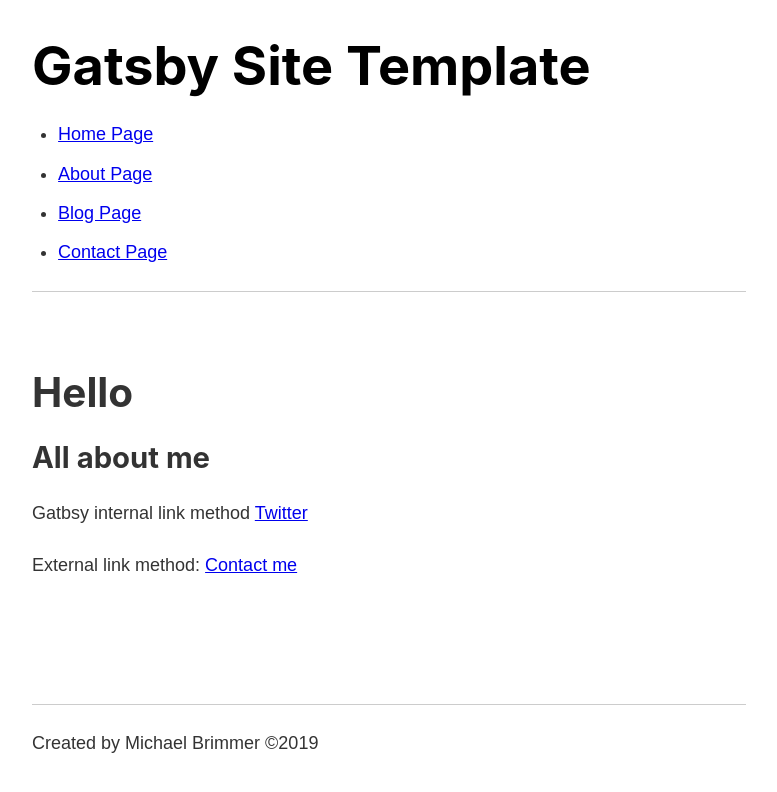
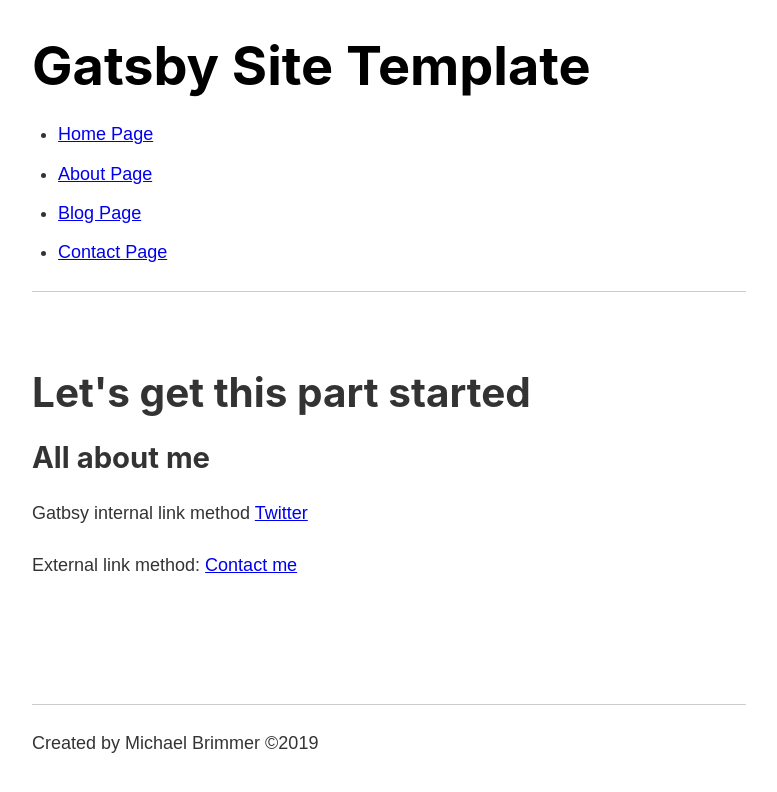
Before and after one commit to testpresser/gatsby-contentful-test-template-, a Gatsby site: page / in a window 1280 px wide. Shown: the whole page, without its empty margins (251-1028 px from the left). Built offline with nearby package versions, Linux system fonts and the light colour scheme; Gatsby itself is replaced by a stand-in of ours.

Commit message:
Testing new page

```diff
--- a/src/pages/index.js
+++ b/src/pages/index.js
@@ -9,7 +9,7 @@ const IndexPage = () => {
         <Layout>
             <div>
                 <Head  title="Home"/>
-                <h1>Hello</h1>
+                <h1>Let's get this part started</h1>
                 <h2>All about me</h2>
                 <p>Gatbsy internal link method <a href="https://twitter.com" target="_blank">Twitter</a></p>
                 <p>External link method: <Link to="/contact">Contact me</Link></p>
```
